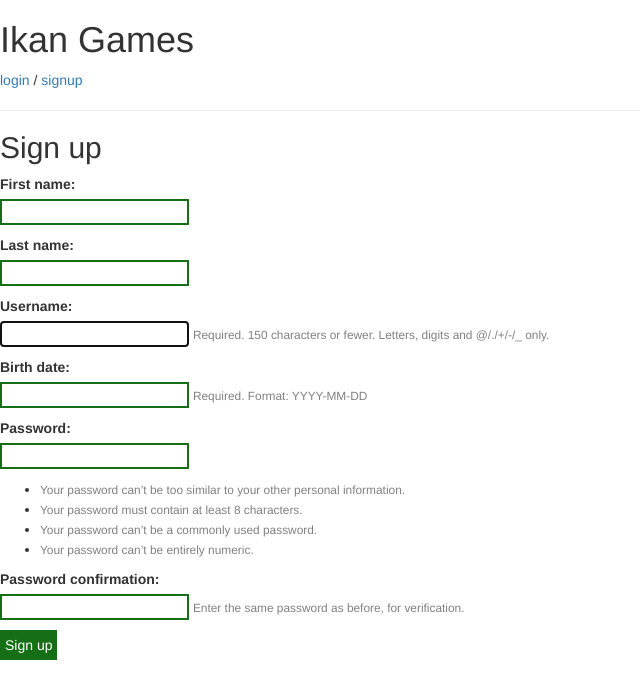
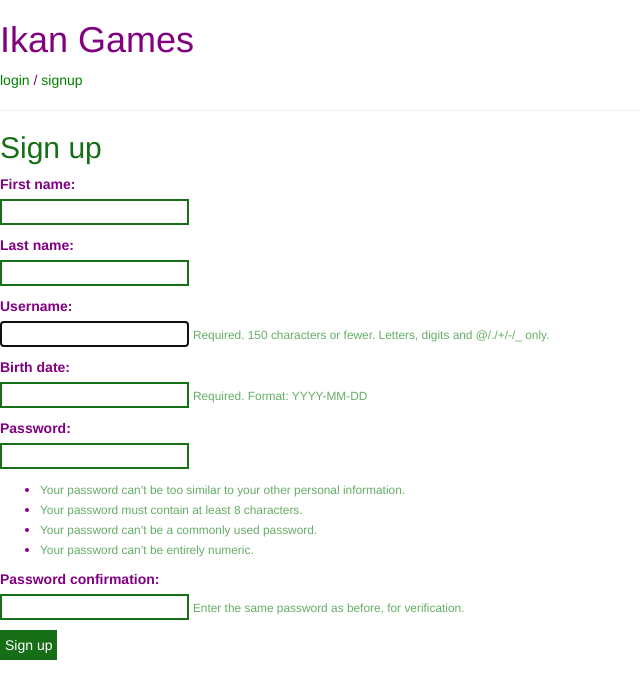
Before and after one commit to sidhbk08/Call-Break, a Django app: page /signup/ in a window 1280 px wide. Shown: the top 699 px of the page, without its empty margins (0-640 px from the left). Run offline with Django 3.2, Linux system fonts and the light colour scheme; some libraries are stand-ins or nearby versions.

Commit message:
bs ab dikhne ka update hai

```diff
--- a/static/css/game.css
+++ b/static/css/game.css
@@ -1,3 +1,6 @@
+body {
+	color: purple;
+}
 select, button {
 	color: white;
 	background-color: #166f16;
@@ -32,4 +35,11 @@ th, td {
 }
 a {
 	cursor: pointer;
+	color: green;
 }
+small {
+	color: #65ad65;
+}
+h2 {
+	color : #166f16;
+}
--- a/templates/signup.html
+++ b/templates/signup.html
@@ -37,7 +37,7 @@
             {{ field.label_tag }}<br>
             {{ field }}
             {% if field.help_text %}
-            <small style="color: grey">{{ field.help_text }}</small>
+            <small>{{ field.help_text }}</small>
             {% endif %}
             {% for error in field.errors %}
             <p style="color: red">{{ error }}</p>
```
